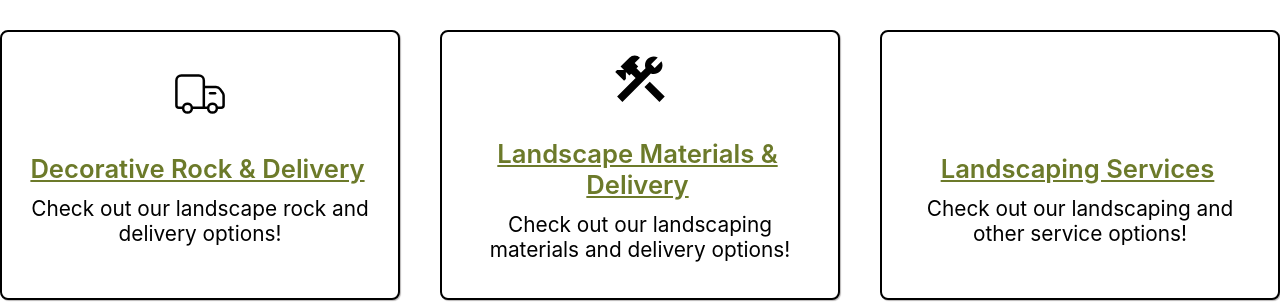
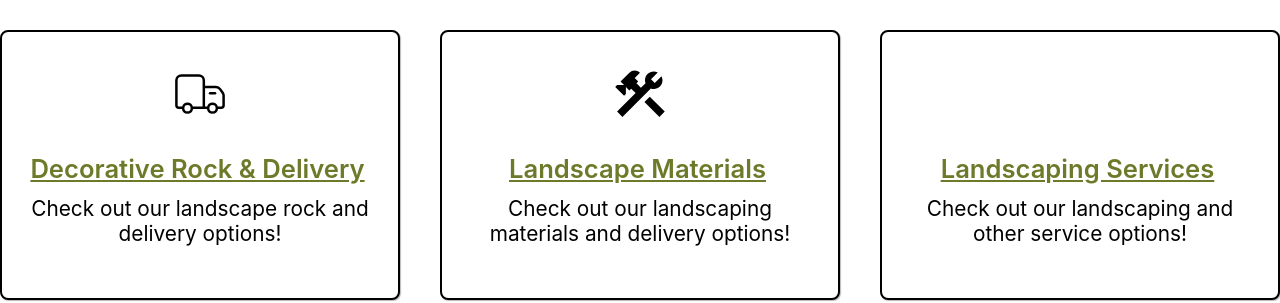
Before and after one commit to lolajones2497/Riverside, a React (Create React App) app: page / in a window 1280 px wide. Shown: the part 780-1083 px from the top of the page. Built offline with nearby package versions, Linux system fonts and the light colour scheme; some icons are missing.

Commit message:
CSS on home page

```diff
--- a/src/pages/home/Home.css
+++ b/src/pages/home/Home.css
@@ -83,7 +83,7 @@
 .box {
   border: 2px solid black;
   border-radius: 8px;
-  width: 420px;
+  width: 470px;
   height: 270px;
   display: flex;
   justify-content: center;
@@ -95,6 +95,7 @@
 }
 .icon {
   font-size: 60px;
+  padding-top: 0px;
 }
 
 .name {
--- a/src/pages/home/Home.js
+++ b/src/pages/home/Home.js
@@ -51,7 +51,7 @@ export default function Home() {
             <MdConstruction />
           </div>
           <Link to="/supplies" className="name">
-            Landscape Materials & Delivery
+            Landscape Materials
           </Link>
           <div className="descrip">
             {" "}
```
